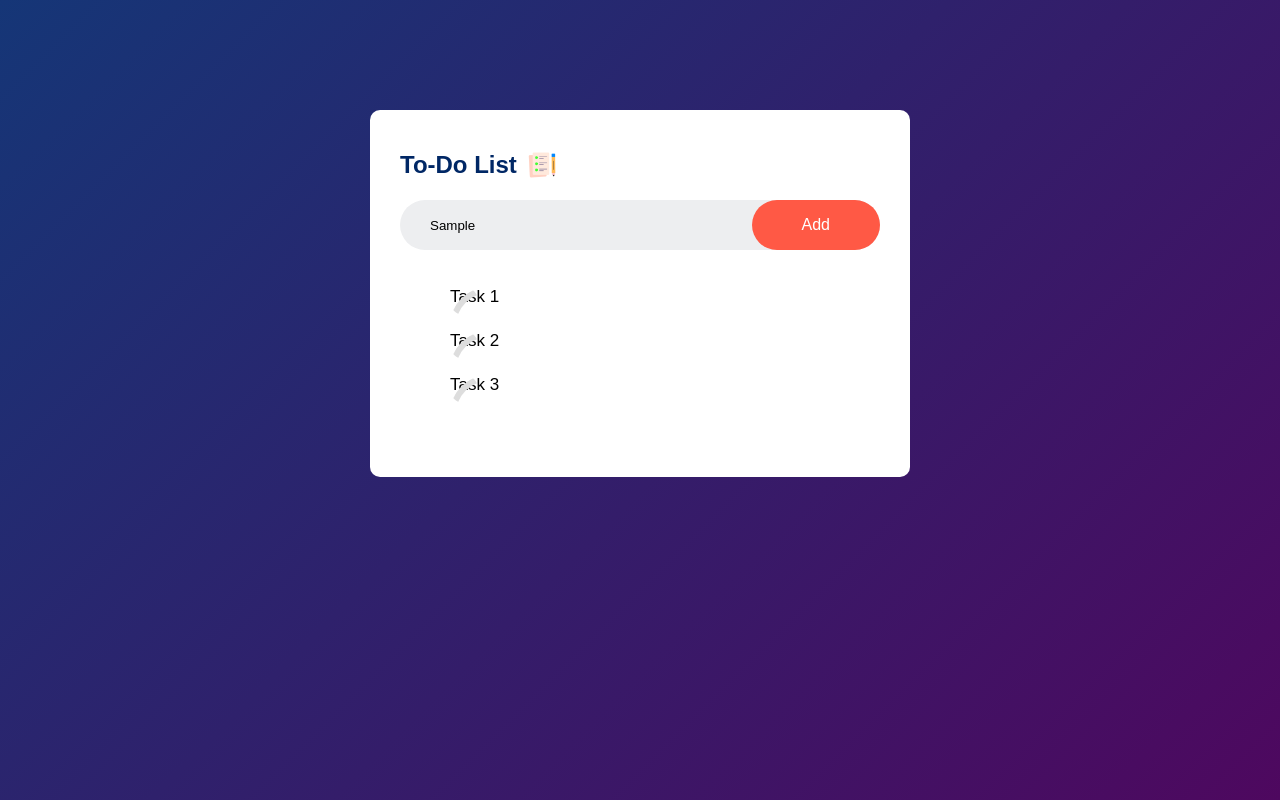
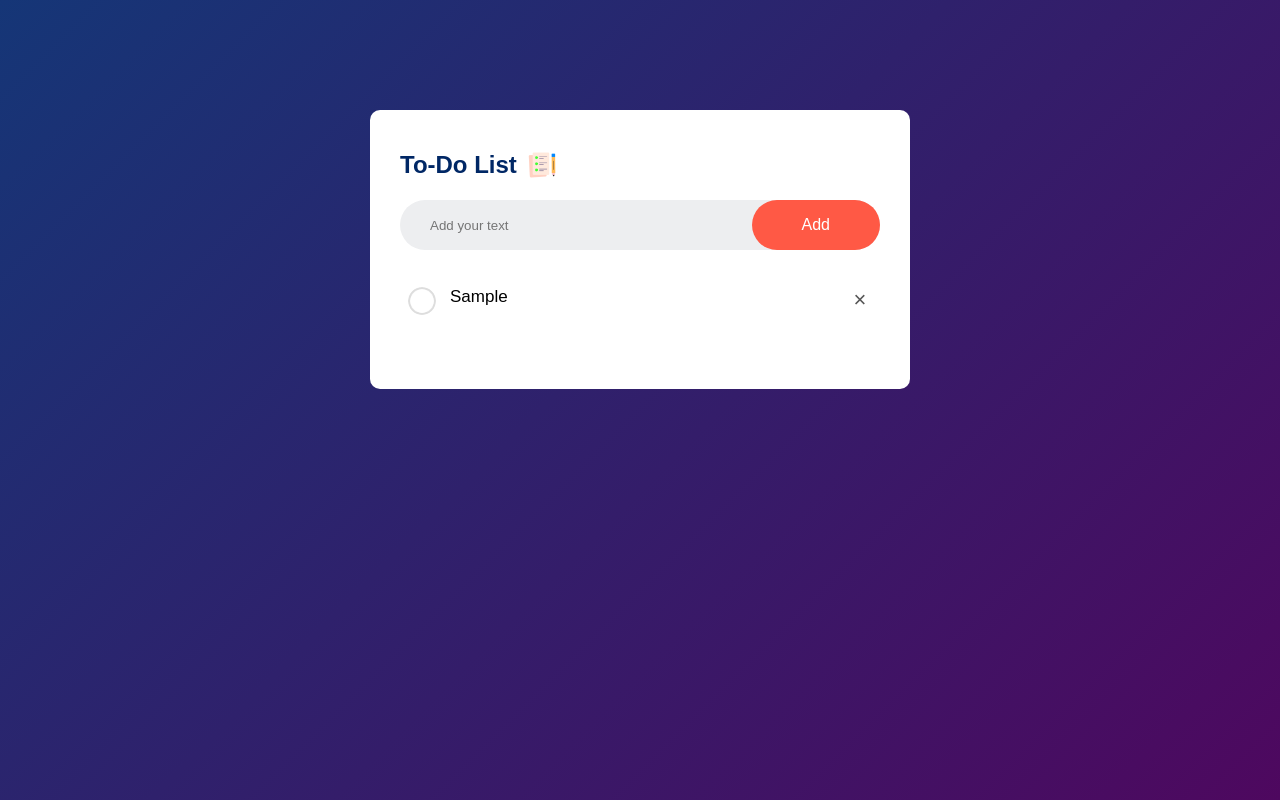
Before and after one commit to 0sama21/To-Do-List-App, a plain HTML site: page Index.html in a window 1280 px wide. Both pictures are taken after typing "Sample" into the empty fields and a click on the button "Add". Drawn offline with Linux system fonts and the light colour scheme.

Commit message:
script.js

```diff
--- a/Index.html
+++ b/Index.html
@@ -1,26 +1,34 @@
 <!DOCTYPE html>
 <html>
+
     <head>
         <meta name = "viewport" content="width=device-width, initial-scale = 1">
         <title>To-Do List App</title>
         <link rel="stylesheet" href="style.css">
     </head>
+
 <body>
+
     <div class="container">
-<div class="todo-app">
+
+        <div class="todo-app">
     <h2>To-Do List <img src="images/icon.png" ></h2>
+
     <div class="row">
         <input type="text" id="input-box" placeholder="Add your text">
-        <button>Add</button>
-    </div>
-    <ul id="list-container">
-        <li>Task 1</li>
-        <li>Task 2</li>
-        <li>Task 3</li>
-    </ul>
-</div>
+        <button onclick="addTask()">Add</button>
     </div>
 
+    <ul id="list-container">
+        <!-- <li class="checked"> Task 1 </li>
+        <li>Task 2</li>
+        <li>Task 3</li> -->
+    </ul>
 
+</div>
+
+</div>
+
+<script src="script.js"></script>
 </body>
 </html>
--- /dev/null
+++ b/script.js
@@ -0,0 +1,29 @@
+const inputBox = document.getElementById("input-box");
+const listContainer = document.getElementById("list-container");
+
+function addTask() {
+
+    if (inputBox.value === '') {
+        alert("You must write something!");
+    }
+
+    else {
+        let li = document.createElement("li");
+        li.innerHTML = inputBox.value;
+        listContainer.appendChild(li);
+        let span = document.createElement("span");
+        span.innerHTML = "\u00d7";
+        li.appendChild(span);
+    }
+
+    inputBox.value = "";
+}
+
+listContainer.addEventListener("click", function(e) {
+    if (e.target.tagName === "LI") {
+        e.target.classList.toggle("checked");
+    }
+    else if (e.target.tagName === "SPAN") {
+        e.target.parentElement.remove();
+    }
+}, false);
--- a/style.css
+++ b/style.css
@@ -69,6 +69,7 @@ ul li {
     padding: 12px 8px 12px 50px;
     user-select: none;
     cursor: pointer;
+    position: relative;
 }
 
 ul li::before {
@@ -78,4 +79,34 @@ ul li::before {
     width: 28px;
     border-radius: 50%;
     background-image: url(images/unchecked.png);
+    background-position: center;
+    background-size: cover;
+    top: 12px;
+    left: 8px;
 }
+
+ul li.checked {
+    color: #555;
+    text-decoration: line-through;
+}
+
+ul li.checked::before{
+    background-image: url(images/checked.png);
+}
+
+ul li span {
+    position: absolute;
+    right: 0;
+    top: 5px;
+    width: 40px;
+    height: 40px;
+    font-size: 22px;
+    color: #555;
+    line-height: 40px;
+    text-align: center;
+    border-radius: 50%;
+}
+
+ul li span:hover {
+    background: #edeef0;
+}
```
